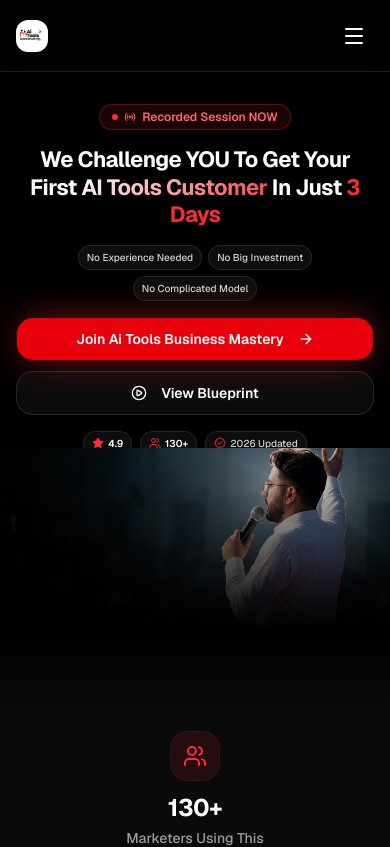
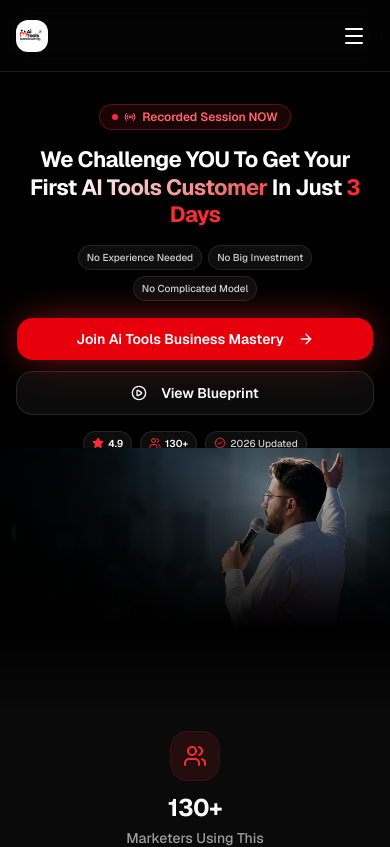
Before and after one commit to saadkhan2003/lmslandingpage, a Next.js app: page / in a window 390 px wide. Shown: the top 847 px of the page. Built offline with nearby package versions, Linux system fonts and the light colour scheme.

Commit message:
fix: hero image position - show person more on mobile

```diff
--- a/components/landing/hero-section.tsx
+++ b/components/landing/hero-section.tsx
@@ -123,7 +123,7 @@ export function HeroSection() {
             src="/images/mentor.jpg"
             alt="Kashan Ahmad - Ai Tools Business Mastery"
             fill
-            className="object-cover object-right"
+            className="object-cover object-[center_20%]"
             priority
             sizes="100vw"
           />
```
